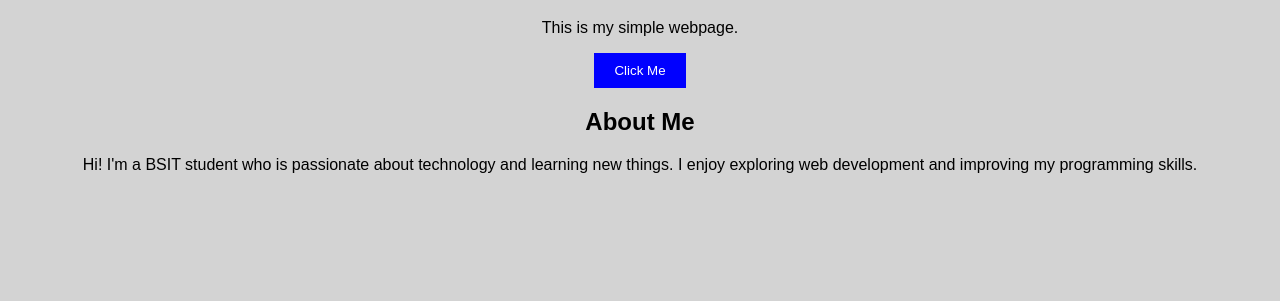
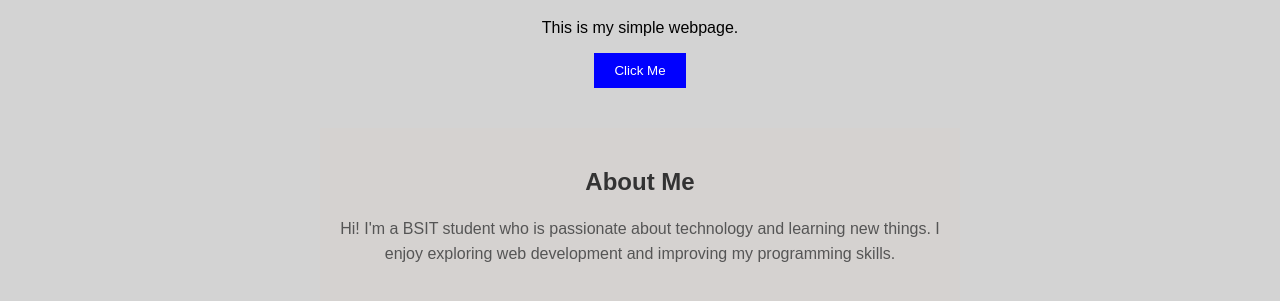
Before and after one commit to kmaglinte5-tech/MyPortfolio, a plain HTML site: page index.html in a window 1280 px wide. Shown: the part 61-362 px from the top of the page. Drawn offline with Linux system fonts and the light colour scheme.

```diff
--- a/style.css
+++ b/style.css
@@ -24,3 +24,20 @@ button {
 button:hover {
     background-color: darkblue;
 }
+
+.about-me {
+    text-align: center;
+    margin: 40px auto;
+    padding: 20px;
+    max-width: 600px;
+    background-color: #d5d2d0;
+}
+
+.about-me h2 {
+    color: #333;
+}
+
+.about-me p {
+    color: #555;
+    line-height: 1.6;
+}
```
Also changed, not shown: contact.html (added).
